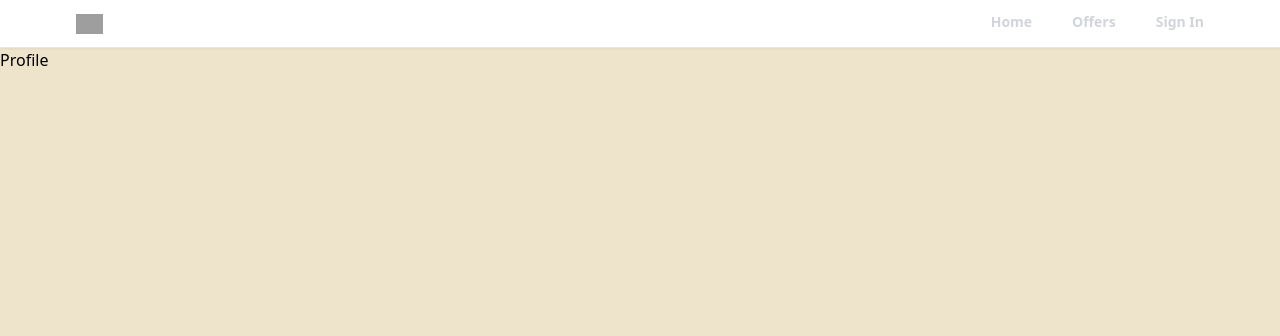
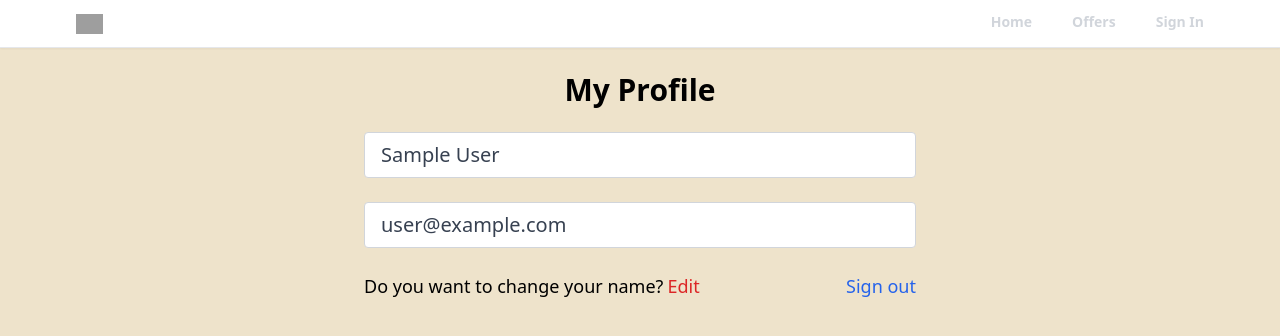
Before and after one commit to tannnt23/realtor-1, a React (Create React App) app: page /profile in a window 1280 px wide. Shown: the top 336 px of the page. Built offline with nearby package versions, Linux system fonts and the light colour scheme; no server answers; sample sign-in values are in the browser's storage; grey boxes are pictures that could not be loaded.

Commit message:
create private route and custom hook to protect Profile page. Add log out functionality

```diff
--- a/src/App.js
+++ b/src/App.js
@@ -6,6 +6,7 @@
 import SignIn from './pages/SignIn'
 import SignUp from './pages/SignUp'
 import Header from './components/Header'
+import PrivateRoute from "./components/PrivateRoute";
 import { ToastContainer } from "react-toastify";
 import 'react-toastify/dist/ReactToastify.css';
 
@@ -19,7 +20,9 @@
           <Route path="/" element = {<Home/>} />
           <Route path="/forgot-password" element = {<ForgotPassword/>} />
           <Route path="/offers" element = {<Offers/>} />
-          <Route path="/profile" element = {<Profile/>} />
+          <Route path="/profile" element = {<PrivateRoute/>}>
+            <Route path="/profile" element = {<Profile/>} />
+          </Route>
           <Route path="/sign-in" element = {<SignIn/>} />
           <Route path="/sign-up" element = {<SignUp/>} />
         </Routes>
--- a/src/components/OAuth.jsx
+++ b/src/components/OAuth.jsx
@@ -24,7 +24,7 @@
         })
       }
       navigate("/")
-      console.log(user);
+      toast.success("Sign in successfully with Google")
     } catch (error) {
       toast.error("Couldn't authorize with Google")
       console.log(error);
--- /dev/null
+++ b/src/components/PrivateRoute.jsx
@@ -0,0 +1,11 @@
+import React from 'react'
+import { Outlet, Navigate } from 'react-router'
+import {useAuthStatus} from '../hooks/useAuthStatus'
+
+export default function PrivateRoute() {
+    const {loggedIn, checkingStatus} = useAuthStatus()
+    if(checkingStatus){
+        return <h3>Loading...</h3>
+    }
+  return loggedIn ? <Outlet/> : <Navigate to="/sign-in/"/>
+}
--- /dev/null
+++ b/src/hooks/useAuthStatus.jsx
@@ -0,0 +1,19 @@
+import { getAuth, onAuthStateChanged } from 'firebase/auth'
+import React from 'react'
+import { useEffect } from 'react'
+import { useState } from 'react'
+
+export function useAuthStatus() {
+    const [loggedIn, setLoggedIn] = useState(false)
+    const [checkingStatus, setCheckingStatus] = useState(true)
+    useEffect(() => {
+        const auth = getAuth()
+        onAuthStateChanged(auth, (user) => {
+            if(user){
+                setLoggedIn(true)
+            }
+            setCheckingStatus(false)
+        }, [])
+    })
+  return {loggedIn, checkingStatus}
+}
--- a/src/pages/Profile.jsx
+++ b/src/pages/Profile.jsx
@@ -1,7 +1,45 @@
 import React from 'react'
+import { useState } from 'react'
+import { getAuth} from 'firebase/auth'
+import { useNavigate } from 'react-router-dom'
 
 export default function Profile() {
+  const auth = getAuth()
+  const navigate = useNavigate()
+  const [formData, setFormData] = useState({
+    name: auth.currentUser.displayName,
+    email: auth.currentUser.email
+  })
+  const {name, email} = formData
+  function onLogout(){
+    auth.signOut()
+    navigate("/")
+  }
   return (
-    <div>Profile</div>
+    <>
+      <section className='max-w-6xl mx-auto flex justify-center items-center flex-col'>
+        <h1 className='text-3xl text-center mt-6 font-bold'>My Profile</h1>
+
+        <div className='w-full md:w-[50%] mt-6 px-3'>
+          <form>
+            {/**Name input */}
+            <input type="text" id='name' value={name} disabled className='mb-6 w-full px-4 py-2 text-xl text-gray-700
+            bg-white border-gray-300 rounded transition ease-in-out' />
+            {/**Email Input */}
+            <input type="email" id='email' value={email} disabled className='mb-6 w-full px-4 py-2 text-xl text-gray-700
+            bg-white border-gray-300 rounded transition ease-in-out' />
+            <div className='mb-6 flex justify-between whitespace-nowrap text-sm sm:text-lg'>
+              <p className='flex items-center '>
+                Do you want to change your name?
+                <span className='ml-1  text-red-600 hover:text-red-800 transition ease-in-out duration-200 cursor-pointer'>Edit</span>
+              </p>
+              <p onClick={onLogout} className='text-blue-600 hover:text-blue-800 transition ease-in-out duration-200 cursor-pointer'>
+                Sign out
+                </p>
+            </div>
+          </form>
+        </div>
+      </section>
+    </>
   )
 }
```
